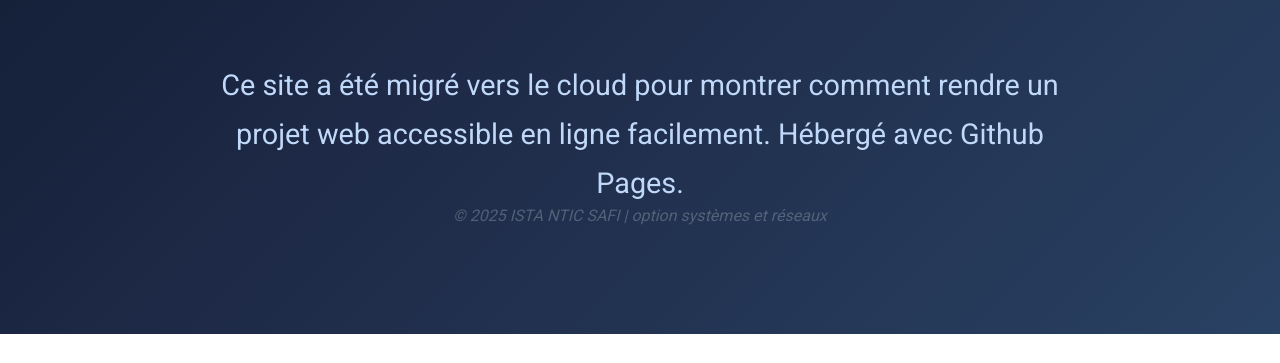
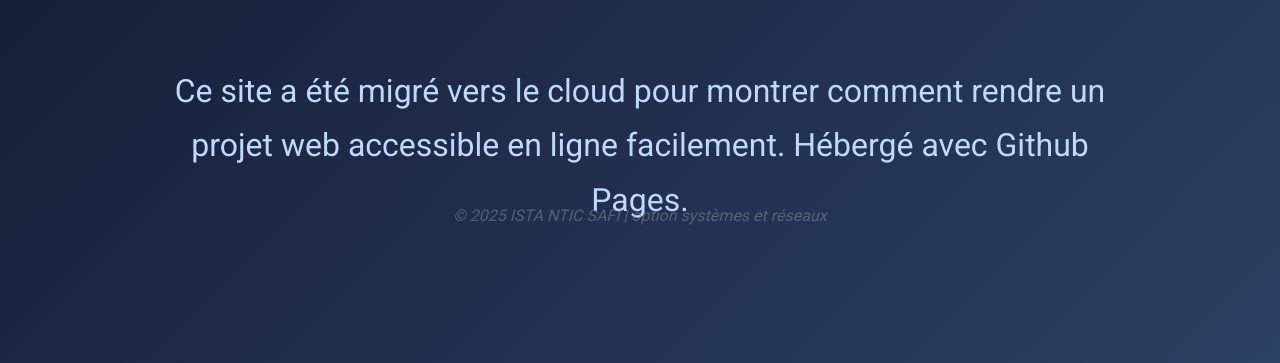
Before and after one commit to ista-ntic-safi/projet-migration-cloud, a plain HTML site: page index.html in a window 1280 px wide. Shown: the part 560-923 px from the top of the page. Before the commit the page ends 894 px from the top, so only its background shows below. Drawn offline with Linux system fonts and the light colour scheme.

Commit message:
Update index.html

```diff
--- a/index.html
+++ b/index.html
@@ -70,8 +70,8 @@
     }
 
     p {
-      font-size: 1.8rem;
-      max-width: 900px;
+      font-size: 2rem;
+      max-width: 1000px;
       line-height: 1.7;
       color: #c0d8f9;
       margin-bottom: 3em;
```
